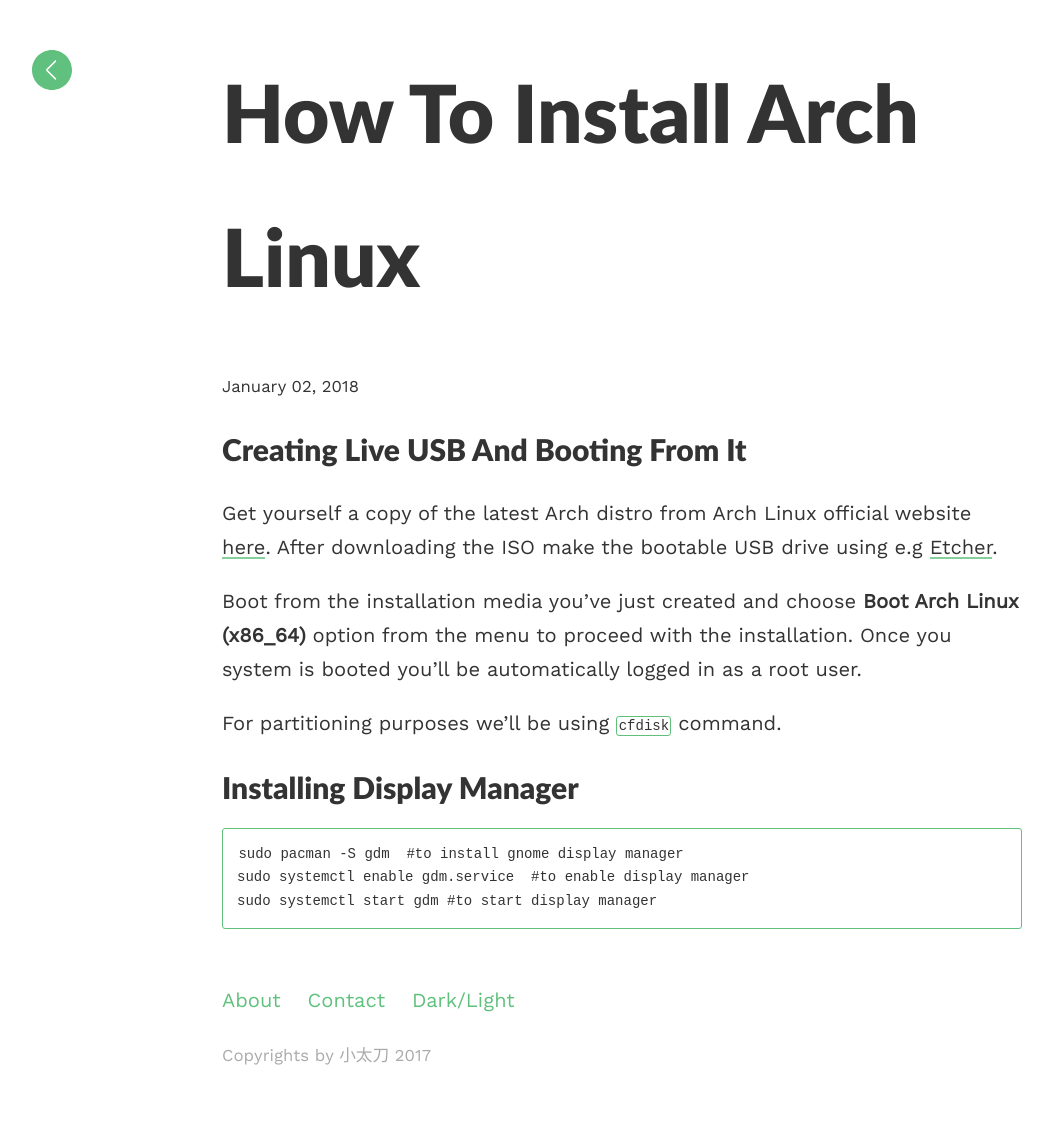
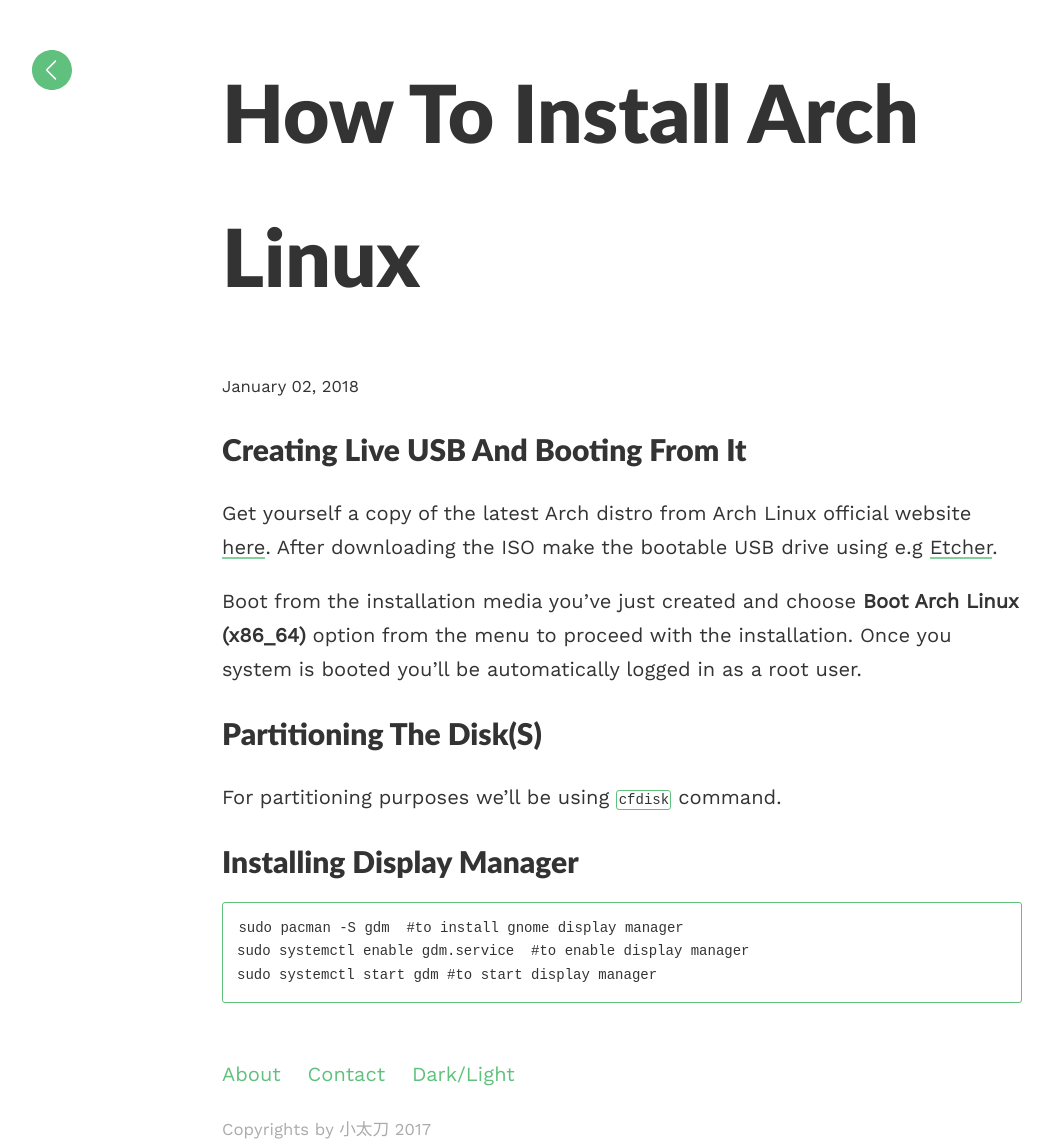
Before and after one commit to evgeniyantipin/evgeniyantipin.github.io, a Jekyll site: the page built from _posts/2018-01-02-how-to-install-arch-linux.md, in a window 1280 px wide. Shown: the whole page, without its empty margins (18-1071 px from the left). Built offline with Jekyll 4.4.1, drawn with Linux system fonts in a browser that asks for light colours; before the commit the page ends 1071 px from its top, so only the background shows below that.

Commit message:
Update 2018-01-02-how-to-install-arch-linux.md

```diff
--- a/_posts/2018-01-02-how-to-install-arch-linux.md
+++ b/_posts/2018-01-02-how-to-install-arch-linux.md
@@ -10,6 +10,7 @@ Get yourself a copy of the latest Arch distro from Arch Linux official website [
 
 Boot from the installation media you've just created and choose **Boot Arch Linux (x86_64)** option from the menu to proceed with the installation. Once you system is booted you'll be automatically logged in as a root user.
 
+## Partitioning the disk(s)
 For partitioning purposes we'll be using `cfdisk` command.
 
 
```
